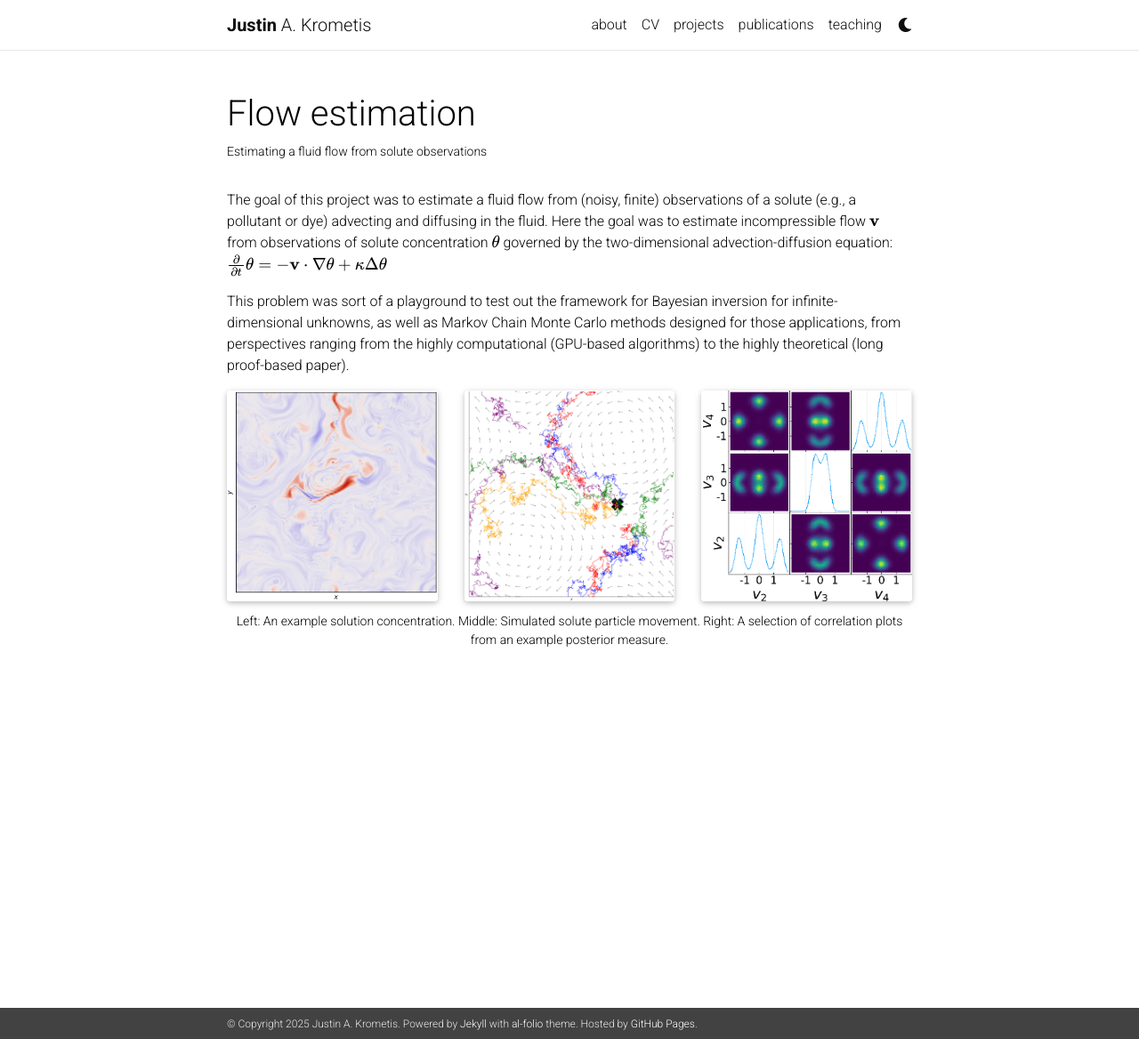
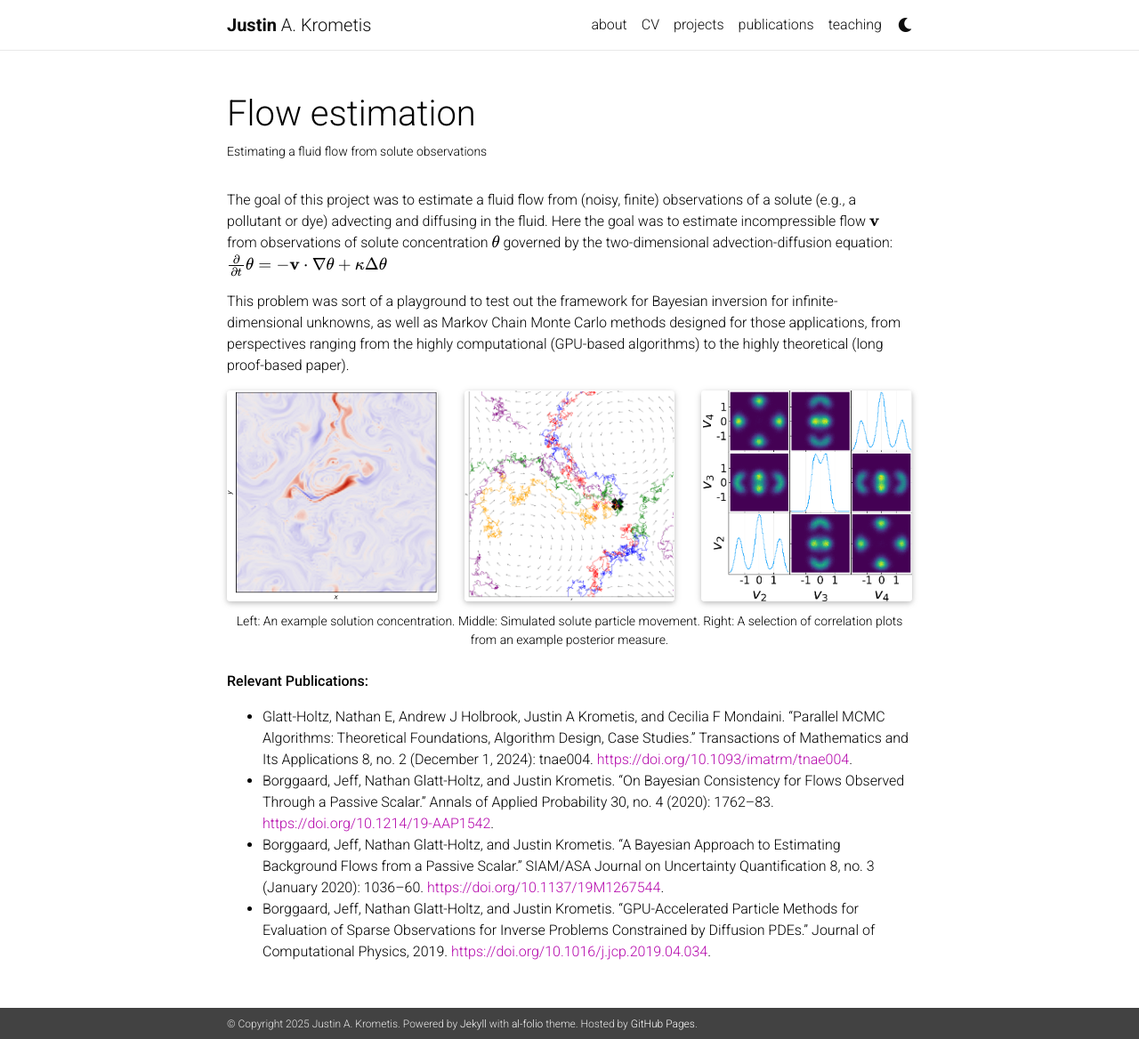
Before and after one commit to krometis/krometis.github.io, a Jekyll site: the page built from _projects/2_project.markdown, in a window 1280 px wide and 1168 px high. Shown: the whole window at 89% size. Built offline with Jekyll 4.4.1, drawn with Linux system fonts in a browser that asks for light colours; nearby versions of some CDN libraries; a style sheet for code colours, icons or effects is not loaded.

Commit message:
source: update projects

```diff
--- a/_projects/1_project.markdown
+++ b/_projects/1_project.markdown
@@ -19,3 +19,9 @@ Most understanding of seismic history is based on instrumental data collected si
 <div class="caption">
     Left: The geological setting for the 1852 earthquake and tsunami in the Banda Arc of Indonesia. Right: The prior and posterior distributions on latitude/longitude.
 </div>
+
+<strong>Relevant Publications:</strong>
+<ul>
+<li>Paskett, Taylor, Jared P Whitehead, Ron A Harris, Claire Ashcraft, Justin A Krometis, Isaac Sorensen, and Raelynn Wonnacott. “A Tale of Two Faults: Statistical Reconstruction of the 1820 Flores Sea Earthquake Using Tsunami Observations Alone.” Geophysical Journal International, February 2, 2024, ggae044. <a href="https://doi.org/10.1093/gji/ggae044">https://doi.org/10.1093/gji/ggae044</a>.</li>
+<li>Ringer, Hayden, Jared P Whitehead, Justin Krometis, Ronald A Harris, Nathan Glatt-Holtz, Spencer Giddens, Claire Ashcraft, et al. “Methodological Reconstruction of Historical Seismic Events from Anecdotal Accounts of Destructive Tsunamis: A Case Study for the Great 1852 Banda Arc Mega-Thrust Earthquake and Tsunami.” Journal of Geophysical Research, 2021. <a href="https://doi.org/10.1029/2020JB021107">https://doi.org/10.1029/2020JB021107</a>.</li>
+</ul>
--- a/_projects/2_project.markdown
+++ b/_projects/2_project.markdown
@@ -35,3 +35,11 @@ the highly theoretical (long proof-based paper).
 <div class="caption">
    Left: An example solution concentration. Middle: Simulated solute particle movement. Right: A selection of correlation plots from an example posterior measure.
 </div>
+
+<strong>Relevant Publications:</strong>
+<ul>
+<li>Glatt-Holtz, Nathan E, Andrew J Holbrook, Justin A Krometis, and Cecilia F Mondaini. “Parallel MCMC Algorithms: Theoretical Foundations, Algorithm Design, Case Studies.” Transactions of Mathematics and Its Applications 8, no. 2 (December 1, 2024): tnae004. <a href="https://doi.org/10.1093/imatrm/tnae004">https://doi.org/10.1093/imatrm/tnae004</a>.</li>
+<li>Borggaard, Jeff, Nathan Glatt-Holtz, and Justin Krometis. “On Bayesian Consistency for Flows Observed Through a Passive Scalar.” Annals of Applied Probability 30, no. 4 (2020): 1762–83. <a href="https://doi.org/10.1214/19-AAP1542">https://doi.org/10.1214/19-AAP1542</a>.</li>
+<li>Borggaard, Jeff, Nathan Glatt-Holtz, and Justin Krometis. “A Bayesian Approach to Estimating Background Flows from a Passive Scalar.” SIAM/ASA Journal on Uncertainty Quantification 8, no. 3 (January 2020): 1036–60. <a href="https://doi.org/10.1137/19M1267544">https://doi.org/10.1137/19M1267544</a>.</li>
+<li>Borggaard, Jeff, Nathan Glatt-Holtz, and Justin Krometis. “GPU-Accelerated Particle Methods for Evaluation of Sparse Observations for Inverse Problems Constrained by Diffusion PDEs.” Journal of Computational Physics, 2019. <a href="https://doi.org/10.1016/j.jcp.2019.04.034">https://doi.org/10.1016/j.jcp.2019.04.034</a>.</li>
+</ul>
```
Also changed, not shown: _projects/3_project.markdown (added, +31 -0 lines), _projects/4_project.markdown (added, +33 -0 lines), assets/img/binary_lcb.png (added), assets/img/binary_pr_predict_area.png (added), assets/img/stryker_compare.png (added), assets/img/svsector_013_radii_quantiles.png (added), assets/img/vortsensor_017_sample_grid_vort.png (added).
